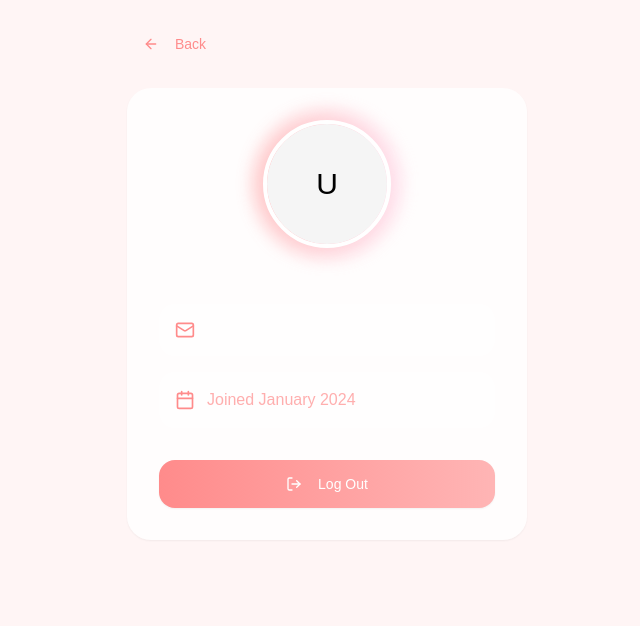
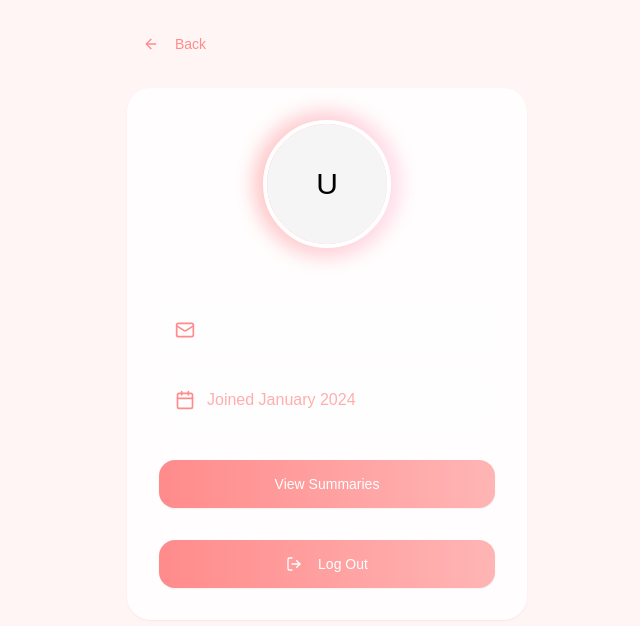
Before and after one commit to cezro/AIJA, a Next.js app: page /screens/ProfilePage in a window 1280 px wide. Shown: the top 626 px of the page, without its empty margins (313-953 px from the left). Built offline with nearby package versions, Linux system fonts and the light colour scheme; no server answers.

Commit message:
[Feature] Added base button to navigate to summaries page

```diff
--- a/app/screens/ProfilePage/page.tsx
+++ b/app/screens/ProfilePage/page.tsx
@@ -107,6 +107,19 @@ export default function ProfilePage() {
             >
               <Button
                 className="w-full h-12 bg-gradient-to-r from-[#FF8B8B] to-[#FFB5B5] hover:from-[#FF7B7B] hover:to-[#FFA5A5] text-white rounded-2xl shadow-sm"
+                onClick={() => (window.location.href = "/screens/Summaries")}
+              >
+                View Summaries
+              </Button>
+            </motion.div>
+
+            <motion.div
+              initial={{ opacity: 0, y: 20 }}
+              animate={{ opacity: 1, y: 0 }}
+              transition={{ delay: 0.4 }}
+            >
+              <Button
+                className="w-full h-12 bg-gradient-to-r from-[#FF8B8B] to-[#FFB5B5] hover:from-[#FF7B7B] hover:to-[#FFA5A5] text-white rounded-2xl shadow-sm"
                 onClick={() => (window.location.href = "/api/auth/logout")}
               >
                 <LogOut className="mr-2 h-5 w-5" /> Log Out
--- /dev/null
+++ b/app/screens/Summaries/page.tsx
@@ -0,0 +1,6 @@
+"use client";
+import React from "react";
+
+export default function Summaries() {
+  return <div>summaries</div>;
+}
```
